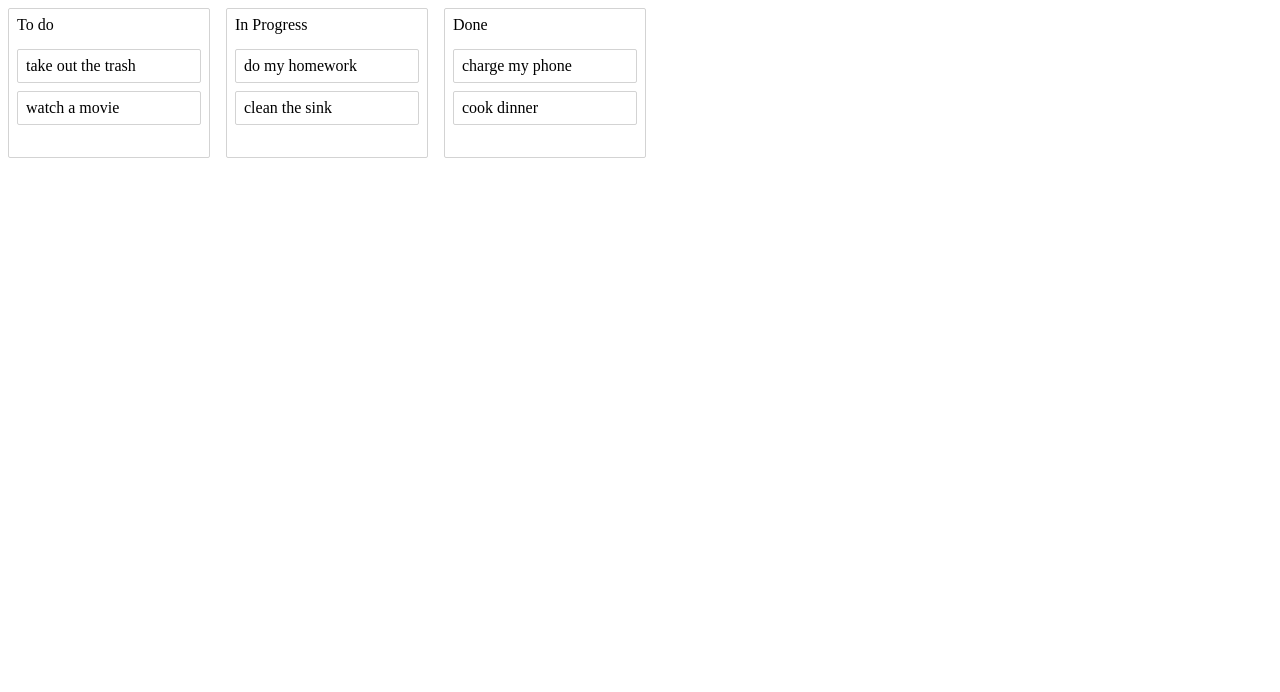
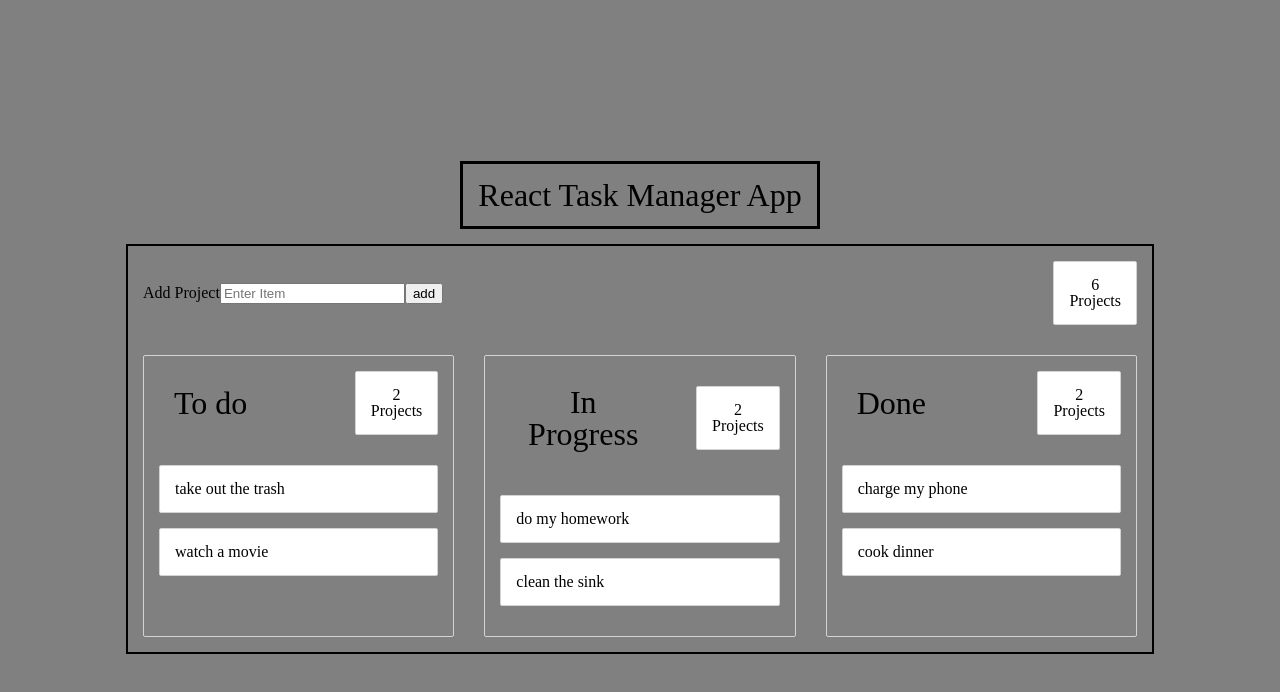
Before and after one commit to lincredibleJC/react-task-manager, a React (Create React App) app: page / in a window 1280 px wide. Shown: the top 692 px of the page. Built offline with nearby package versions, Linux system fonts and the light colour scheme.

Commit message:
Add form to add tasks and CSS changes

```diff
--- a/src/Column.js
+++ b/src/Column.js
@@ -1,25 +1,38 @@
 import React from 'react';
 import styled from 'styled-components';
 import { Droppable } from 'react-beautiful-dnd';
+import TaskCounter from './TaskCounter';
 import Task from './Task';
 
 const Container = styled.div`
-	margin: 8px;
+	margin: 15px;
 	border: 1px solid lightgrey;
 	border-radius: 2px;
 	width: 200px;
 
 	display: flex;
 	flex-direction: column;
+	flex: 1;
+`;
+
+const ColumnHeader = styled.div`
+	display: flex;
+	flex-direction: row;
+	justify-content: space-between;
+	align-items: center;
 `;
 
 const Title = styled.h3`
-	padding:8px;
+	font-size: 32px;
+	font-style: bold;
+	margin: 15px;
+	padding: 15px;
+	text-align: center;
 `;
 
 const TaskList = styled.div`
-	padding:8px;
-	flex-grow:1;
+	padding: 15px;
+	flex-grow: 1;
 	min-height: 100px;
 `;
 
@@ -30,7 +43,10 @@ class Column extends React.Component {
 	render() {
 		return(
 			<Container>
-				<Title>{this.props.column.title}</Title>
+				<ColumnHeader>
+					<Title>{this.props.column.title}</Title>
+					<TaskCounter count={this.props.tasks.length}></TaskCounter>
+				</ColumnHeader>
 				<Droppable droppableId={this.props.column.id}>
 					{(provided) =>(
 						<TaskList
--- a/src/Task.js
+++ b/src/Task.js
@@ -6,8 +6,8 @@ import { Draggable } from 'react-beautiful-dnd';
 const Container = styled.div`
 	border: 1px solid lightgrey;
 	border-radius: 2px;
-	padding: 8px;
-	margin-bottom: 8px;
+	padding: 15px;
+	margin-bottom: 15px;
 	background-color: white;
 `;
 
--- /dev/null
+++ b/src/TaskCounter.js
@@ -0,0 +1,25 @@
+import React from 'react';
+import styled from 'styled-components';
+
+const Container = styled.div`
+	border-style: ridge;
+	border: 1px solid lightgrey;
+	border-radius: 2px;
+	background-color: white;
+	margin: 15px;
+	padding: 15px;
+	text-align: center;
+`;
+
+class TaskCounter extends React.Component{
+	render(){
+		return (
+			<Container>
+				<p>{this.props.count}</p>
+				<p>Projects</p>
+			</Container>
+		);
+	}
+}
+
+export default TaskCounter;
--- a/src/index.js
+++ b/src/index.js
@@ -4,9 +4,52 @@ import '../node_modules/reset-css/reset.css';
 import styled from 'styled-components';
 import { DragDropContext } from 'react-beautiful-dnd';
 import Column from './Column';
+import TaskCounter from './TaskCounter';
+
+const TaskManagerApp = styled.div`
+  	background-color: grey;
+  	min-height: 100vh;
+  	display: flex;
+  	flex-direction: column;
+  	align-items: center;
+  	justify-content: center;
+  	color: black;
+`;
+
+const TaskManagerTitle = styled.h1`
+	border:solid;
+	font-size: 32px;
+	margin:15px;
+	padding:15px;
+`;
+
+const TaskManagerBody = styled.div`
+	border: 2px solid;
+	border-radius: 5px
+	margin: 15px;
+
+	width: 80%;
+
+	display: flex;
+	flex-direction: column;
+`;
+
+const TaskManagerLoader = styled.div`
+	display: flex;
+	flex-direction: row;
+	justify-content: space-between;
+	align-items: center;
+`;
+
+
+const TaskLoader = styled.div`
+	margin: 15px;
+
+`;
 
 const Container = styled.div`
 	display: flex;
+	flex: 1;
 `;
 
 class App extends React.Component {
@@ -43,9 +86,42 @@ class App extends React.Component {
 		};
 
 		this.state = initialData;
+		this.addItemToTodo = this.addItemToTodo.bind(this);
+		this.onDragEnd = this.onDragEnd.bind(this);
+	}
 
-		this.onDragEnd = this.onDragEnd.bind(this);	// because ES6 does not autobind
+	addItemToTodo(e){
+		if (this._inputElement.value !== ""){
+			var newIndex = Date.now().toString();
+			var newTask = {
+				id: newIndex,
+				content: this._inputElement.value,
+			};
+
+			const newColumn = this.state.columns['column-1'];
+			newColumn.taskIds = Array.from(newColumn.taskIds).concat(newIndex);
+
+			const newState = {
+				...this.state,
+				tasks:{
+					...this.state.tasks,
+					[newIndex]:newTask,
+				},
+				columns:{
+					...this.state.columns,
+					[newColumn.id]: newColumn,
+				},
+			};
+
+			this.setState(newState);
+
+			this._inputElement.value="";
 		}
+		console.log(this.state);
+
+		e.preventDefault();
+	}
+
 
 	onDragEnd(result){
 		const {destination, source, draggableId} = result;
@@ -61,7 +137,7 @@ class App extends React.Component {
 		const sourceColumn = this.state.columns[source.droppableId];
 		const destinationColumn = this.state.columns[destination.droppableId];
 
-		if (sourceColumn == destinationColumn){
+		if (sourceColumn === destinationColumn){
 			const newTaskIds = Array.from(sourceColumn.taskIds);
 			newTaskIds.splice(source.index, 1);
 			newTaskIds.splice(destination.index, 0, draggableId);
@@ -80,7 +156,6 @@ class App extends React.Component {
 			};
 
 			this.setState(newState);
-
 		} else {
 			const newSourceTaskIds = Array.from(sourceColumn.taskIds);
 			newSourceTaskIds.splice(source.index,1);
@@ -107,13 +182,31 @@ class App extends React.Component {
 			};
 
 			this.setState(newState);
-
 		}
-
 	}
 
 	render(){
 		return (
+			<TaskManagerApp>
+				<TaskManagerTitle>
+			      React Task Manager App
+			    </TaskManagerTitle>
+			    <TaskManagerBody>
+					<TaskManagerLoader>
+						<TaskLoader>
+							<form onSubmit={this.addItemToTodo}>
+			        			<label>
+			        				Add Project
+			        				<input ref={(a) => this._inputElement = a}
+			        					placeholder="Enter Item">
+			        				</input>
+			        			</label>
+			        			<button type="submit">add</button>
+			        		</form>
+		        		</TaskLoader>
+						<TaskCounter count={Object.values(this.state.tasks).length}></TaskCounter>
+					</TaskManagerLoader>
+
 					<DragDropContext onDragEnd={this.onDragEnd}>
 						<Container>
 						{this.state.columnOrder.map((columnId) => {
@@ -124,6 +217,8 @@ class App extends React.Component {
 						})}
 						</Container>
 					</DragDropContext>
+				</TaskManagerBody>
+			</TaskManagerApp>
 		);
 	}
 
```
Lines whose indentation alone changed are shown as unchanged.
